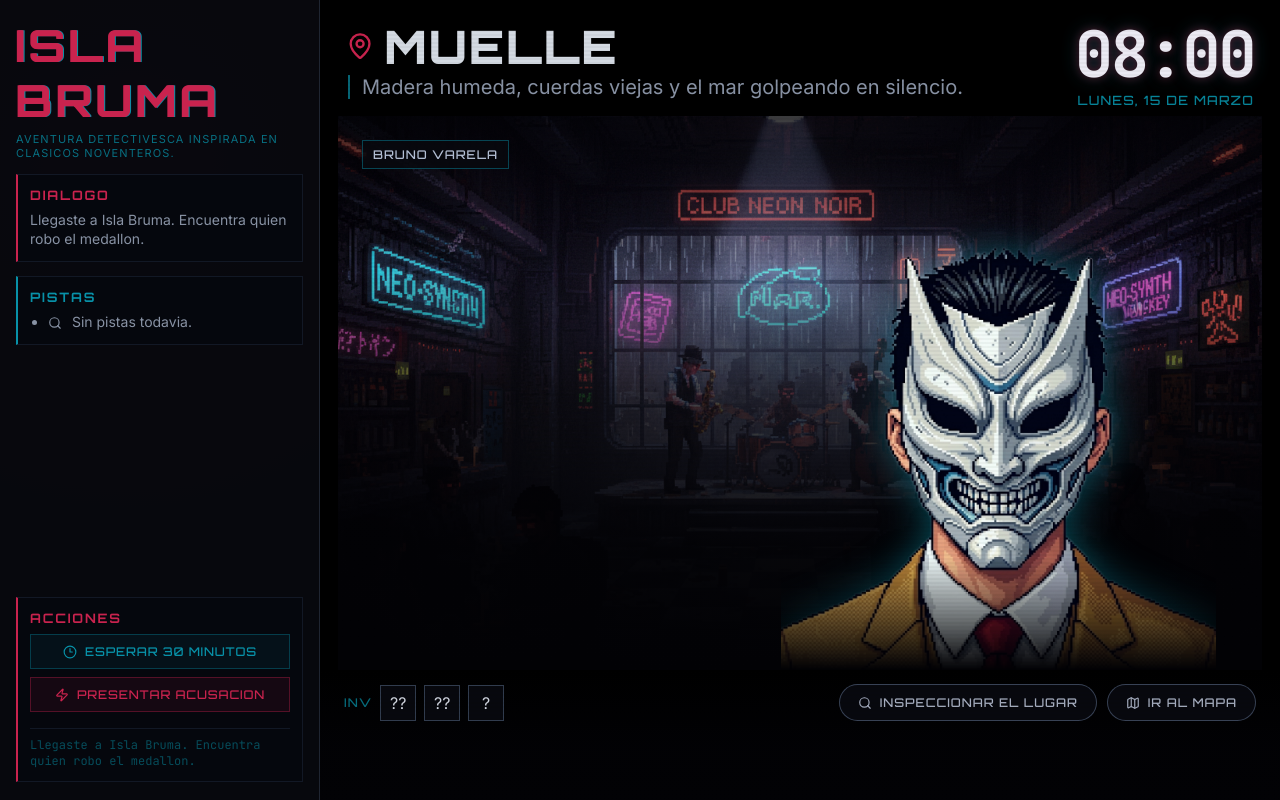
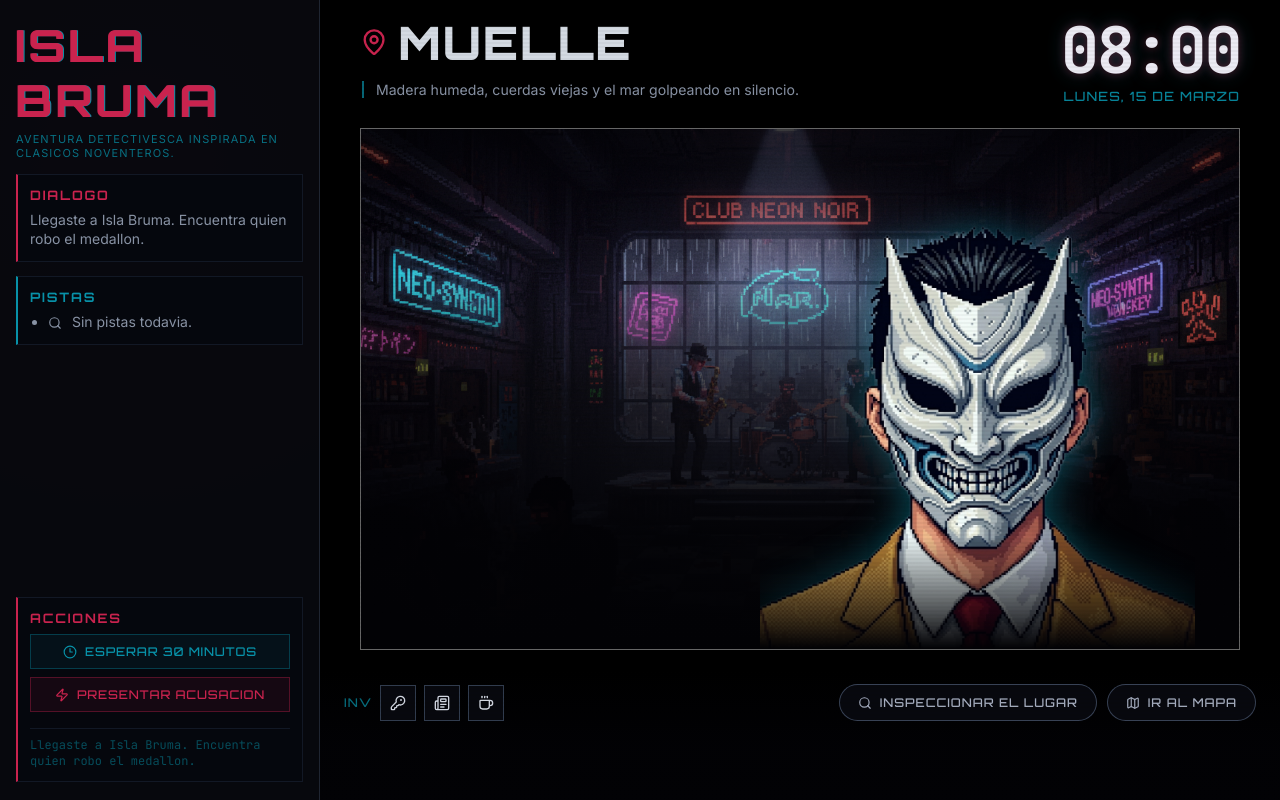
Before and after one commit to javasjavasjavas/game, a React (Vite) app: page / in a window 1280 px wide. Built offline with nearby package versions, Linux system fonts and the light colour scheme.

Commit message:
style: refine stage/topbar spacing, overlay panels, cursor behavior, and inventory icons

```diff
--- a/src/App.tsx
+++ b/src/App.tsx
@@ -1,12 +1,11 @@
 import { AnimatePresence } from "framer-motion";
-import { Menu } from "lucide-react";
+import { Coffee, KeyRound, Menu, MessageSquareText, Newspaper } from "lucide-react";
 import { useMemo, useState } from "react";
 import type { MouseEventHandler } from "react";
 import { ConversationPanel } from "./components/panels/ConversationPanel";
 import { InspectPanel } from "./components/panels/InspectPanel";
 import { CursorOverlay } from "./components/CursorOverlay";
 import { FooterBar } from "./components/FooterBar";
-import { MapOverlay } from "./components/MapOverlay";
 import { Sidebar } from "./components/Sidebar";
 import { StageView } from "./components/StageView";
 import { TopBar } from "./components/TopBar";
@@ -30,7 +29,16 @@ export default function App() {
   const selectingNpc = game.currentTalkNpcId === "selector";
   const showNavigation = !game.inspectOpen && !conversationOpen;
 
-  const cursorIcon = game.cursorMode === "use" ? game.selectedItem?.icon ?? "??" : "??";
+  const cursorIcon =
+    game.cursorMode === "talk" ? (
+      <MessageSquareText size={26} />
+    ) : game.selectedInventoryId === "key" ? (
+      <KeyRound size={26} />
+    ) : game.selectedInventoryId === "paper" ? (
+      <Newspaper size={26} />
+    ) : (
+      <Coffee size={26} />
+    );
 
   const handleViewportMouseMove: MouseEventHandler<HTMLElement> = (event) => {
     const rect = event.currentTarget.getBoundingClientRect();
@@ -83,24 +91,16 @@ export default function App() {
         <TopBar roomName={game.room.name} roomDescription={game.room.description} clock={game.formattedTime} />
 
         <StageView
-          npcsHere={game.npcsHere}
-          onNpcClick={(npcId) => {
-            setShowAccuseList(false);
-            game.talkToNpc(npcId);
-          }}
           onCharacterClick={() => {
             setShowAccuseList(false);
             game.openTalkSelector();
           }}
           onCharacterEnter={() => game.setHoverCharacter(true)}
           onCharacterLeave={() => game.setHoverCharacter(false)}
-        />
-
-        <MapOverlay
-          open={game.mapOpen}
+          mapOpen={game.mapOpen}
           currentRoom={game.game.currentRoom}
-          onClose={() => game.setMapOpen(false)}
-          onSelectRoom={handleMapSelect}
+          onMapClose={() => game.setMapOpen(false)}
+          onMapSelect={handleMapSelect}
         />
 
         <footer className="footer">
--- a/src/components/CursorOverlay.tsx
+++ b/src/components/CursorOverlay.tsx
@@ -1,9 +1,10 @@
 import { motion } from "framer-motion";
+import type { ReactNode } from "react";
 import type { CursorMode } from "../hooks/useGame";
 
 interface Props {
   mode: CursorMode;
-  icon: string;
+  icon: ReactNode;
   x: number;
   y: number;
 }
@@ -15,11 +16,12 @@ export function CursorOverlay({ mode, icon, x, y }: Props) {
 
   return (
     <motion.div
-      initial={{ opacity: 0, scale: 0.9 }}
-      animate={{ opacity: 1, scale: 1, x, y }}
+      initial={false}
+      animate={{ opacity: 1, scale: 1 }}
       exit={{ opacity: 0, scale: 0.9 }}
       transition={{ duration: 0.12 }}
       className="cursor-overlay"
+      style={{ transform: `translate(${x}px, ${y}px)` }}
     >
       <span className="cursor-icon">{icon}</span>
       <span className="cursor-tag">{label}</span>
--- a/src/components/FooterBar.tsx
+++ b/src/components/FooterBar.tsx
@@ -1,4 +1,4 @@
-import { Map, Search } from "lucide-react";
+import { Coffee, KeyRound, Map, Newspaper, Search } from "lucide-react";
 import { INVENTORY_ITEMS } from "../game/data";
 
 interface Props {
@@ -12,6 +12,12 @@ interface Props {
 export function FooterBar({ showNav, selectedInventoryId, onToggleInventory, onInspect, onMap }: Props) {
   if (!showNav) return null;
 
+  const iconForItem = (id: string) => {
+    if (id === "key") return <KeyRound size={16} />;
+    if (id === "paper") return <Newspaper size={16} />;
+    return <Coffee size={16} />;
+  };
+
   return (
     <div className="footer-row" id="footer-navigation">
       <div className="inv-wrap">
@@ -23,7 +29,7 @@ export function FooterBar({ showNav, selectedInventoryId, onToggleInventory, onI
             data-label={item.label}
             onClick={() => onToggleInventory(item.id)}
           >
-            {item.icon}
+            {iconForItem(item.id)}
           </button>
         ))}
       </div>
--- a/src/components/StageView.tsx
+++ b/src/components/StageView.tsx
@@ -1,32 +1,37 @@
-import type { Npc } from "../game/types";
+import { MapOverlay } from "./MapOverlay";
+import type { RoomId } from "../game/types";
 
 interface Props {
-  npcsHere: Npc[];
-  onNpcClick: (npcId: string) => void;
   onCharacterClick: () => void;
   onCharacterEnter: () => void;
   onCharacterLeave: () => void;
+  mapOpen: boolean;
+  currentRoom: RoomId;
+  onMapClose: () => void;
+  onMapSelect: (roomId: RoomId) => void;
 }
 
-export function StageView({ npcsHere, onNpcClick, onCharacterClick, onCharacterEnter, onCharacterLeave }: Props) {
+export function StageView({
+  onCharacterClick,
+  onCharacterEnter,
+  onCharacterLeave,
+  mapOpen,
+  currentRoom,
+  onMapClose,
+  onMapSelect,
+}: Props) {
   return (
     <section className="stage">
       <img className="scene-image" src="/game-assets/background_1.png" alt="Escena de Isla Bruma" />
       <div className="stage-overlay" />
-
-      <div className="npc-strip">
-        {npcsHere.map((npc) => (
-          <button className="npc-chip" key={npc.id} onClick={() => onNpcClick(npc.id)}>
-            {npc.name}
-          </button>
-        ))}
-      </div>
 
       <div className="character-wrap" onMouseEnter={onCharacterEnter} onMouseLeave={onCharacterLeave}>
         <button className="character-hitbox" title="Hablar" onClick={onCharacterClick}>
           <img className="character-image" src="/game-assets/character_masked.png" alt="Personaje" />
         </button>
       </div>
+
+      <MapOverlay open={mapOpen} currentRoom={currentRoom} onClose={onMapClose} onSelectRoom={onMapSelect} />
     </section>
   );
 }
--- a/src/game/data.ts
+++ b/src/game/data.ts
@@ -141,7 +141,7 @@ export const ENDINGS = {
 };
 
 export const INVENTORY_ITEMS = [
-  { id: "key", label: "Llave oxidada", icon: "??" },
-  { id: "paper", label: "Periodico viejo", icon: "??" },
-  { id: "cup", label: "Taza de cafe", icon: "?" },
+  { id: "key", label: "Llave oxidada" },
+  { id: "paper", label: "Periodico viejo" },
+  { id: "cup", label: "Taza de cafe" },
 ];
--- a/src/styles/app.css
+++ b/src/styles/app.css
@@ -231,7 +231,7 @@ button {
   justify-content: space-between;
   gap: 10px;
   align-items: flex-start;
-  padding: 26px 26px 8px;
+  padding: 22px 40px 8px;
   z-index: 30;
   pointer-events: none;
   position: relative;
@@ -262,11 +262,11 @@ button {
 }
 
 .loc-wrap p {
-  margin: 8px 0 0 2px;
+  margin: 18px 0 0 2px;
   border-left: 2px solid rgba(8, 145, 168, 0.7);
   padding-left: 12px;
   color: var(--muted);
-  font-size: clamp(14px, 1.6vw, 20px);
+  font-size: clamp(12px, 1.1vw, 16px);
   max-width: 860px;
 }
 
@@ -297,7 +297,8 @@ button {
   flex: 1;
   position: relative;
   overflow: hidden;
-  margin: 0 18px;
+  margin: 16px 40px 20px;
+  border: 1px solid #666;
 }
 
 .scene-image {
@@ -318,33 +319,6 @@ button {
     linear-gradient(to top, rgba(2, 2, 5, 1) 0%, rgba(2, 2, 5, 0.98) 22%, rgba(2, 2, 5, 0.7) 50%, rgba(2, 2, 5, 0.15) 72%, rgba(2, 2, 5, 0.78) 100%);
   z-index: 6;
   pointer-events: none;
-}
-
-.npc-strip {
-  position: absolute;
-  left: 24px;
-  top: 24px;
-  z-index: 10;
-  display: flex;
-  gap: 10px;
-  flex-wrap: wrap;
-}
-
-.npc-chip {
-  border: 1px solid rgba(8, 145, 168, 0.45);
-  background: rgba(8, 9, 15, 0.85);
-  color: #b6c2d7;
-  font-family: Orbitron, sans-serif;
-  font-size: 12px;
-  text-transform: uppercase;
-  letter-spacing: 0.08em;
-  padding: 6px 10px;
-  cursor: pointer;
-}
-
-.npc-chip:hover {
-  border-color: rgba(8, 145, 168, 0.8);
-  color: #dbf1f7;
 }
 
 .character-wrap {
@@ -430,6 +404,7 @@ button {
   padding: 14px 24px 18px;
   background: linear-gradient(to top, rgba(2, 2, 5, 0.98) 0%, rgba(2, 2, 5, 0.86) 40%, transparent 100%);
   min-height: 130px;
+  overflow: visible;
 }
 
 .footer-row {
@@ -439,6 +414,8 @@ button {
   gap: 12px;
   align-items: center;
   flex-wrap: wrap;
+  position: relative;
+  z-index: 2;
 }
 
 .inv-wrap {
@@ -466,6 +443,7 @@ button {
   font-size: 16px;
   cursor: pointer;
   position: relative;
+  padding: 0;
 }
 
 .inv-item.active {
@@ -512,11 +490,15 @@ button {
 }
 
 .detail-box {
-  width: 100%;
+  position: absolute;
+  left: 24px;
+  right: 24px;
+  bottom: 14px;
   border: 1px solid rgba(61, 73, 94, 0.7);
   background: rgba(8, 9, 15, 0.88);
   padding: 12px;
-  position: relative;
+  z-index: 6;
+  max-width: calc(100% - 48px);
 }
 
 .detail-close {
@@ -696,7 +678,7 @@ button {
   }
 
   .stage {
-    margin: 0 8px;
+    margin: 10px 12px 14px;
   }
 
   .character-wrap {
@@ -709,6 +691,13 @@ button {
     padding: 10px 12px 14px;
   }
 
+  .detail-box {
+    left: 12px;
+    right: 12px;
+    bottom: 10px;
+    max-width: calc(100% - 24px);
+  }
+
   .pill-btn {
     width: 100%;
   }
```
